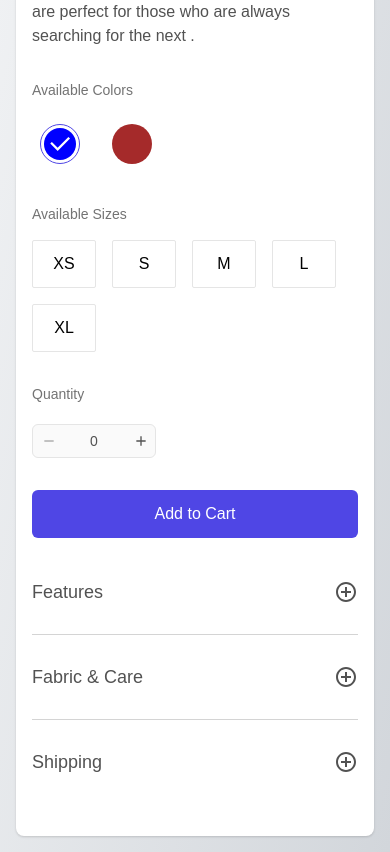
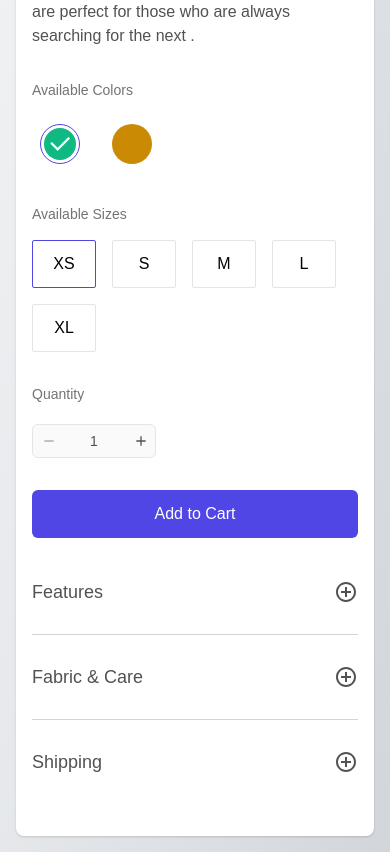
Before and after one commit to jsonyeung/great-frontend-projects, a React (Vite) app in the folder product-details-section/: page / in a window 390 px wide. Shown: the part 900-1752 px from the top of the page. Built offline with nearby package versions, Linux system fonts and the light colour scheme.

Commit message:
Implement and refactor props on components

```diff
--- a/product-details-section/src/App.tsx
+++ b/product-details-section/src/App.tsx
@@ -1,3 +1,5 @@
+import { useState } from "react";
+
 import Badge from "./components/Badge";
 import Rating from "./components/Rating";
 import ColorListOptions from "./components/ColorListOptions";
@@ -11,13 +13,24 @@ import PageContainer from "./components/PageContainer";
 import "@fontsource-variable/noto-sans";
 import "./app.css";
 
-import test from "../designs/Empty - Desktop.jpg";
+function App() {
+  const [quantity, setQuantity] = useState(1);
+  const [color, setColor] = useState("#10b982");
+  const [size, setSize] = useState("xs");
 
-function App() {
+  function handleAddToCart(e) {
+    e.preventDefault();
+    alert(
+      JSON.stringify({
+        quantity,
+        color,
+        size,
+      })
+    );
+  }
+
   return (
     <PageContainer>
-      {/* <img src={test} className='absolute top-0 left-0 opacity-20'/> */}
-
       {/* Gallery */}
       <div className="mx-4 my-2 md:my-4">
         <ProductGallery />
@@ -53,28 +66,104 @@ function App() {
         </div>
 
         {/* Add To Cart Form */}
-        <form className="mt-8 mb-3">
+        <form className="mt-8 mb-3" onSubmit={handleAddToCart}>
           <label className="block text-sm text-neutral-500">
             Available Colors
           </label>
-          <ColorListOptions />
+          <ColorListOptions
+            value={color}
+            onSelect={setColor}
+            options={[
+              { label: "green", value: "#10b982" },
+              { label: "yellow", value: "#ca8a04" },
+            ]}
+          />
 
           <label className="block mt-4 text-sm text-neutral-500">
             Available Sizes
           </label>
-          <MenuListOptions />
+
+          <MenuListOptions
+            value={size}
+            onSelect={setSize}
+            options={[
+              { label: "XS", value: "xs" },
+              { label: "S", value: "s" },
+              { label: "M", value: "m" },
+              { label: "L", value: "l" },
+              { label: "XL", value: "xl" },
+            ]}
+          />
 
           <label className="block mt-4 mb-5 text-sm text-neutral-500">
             Quantity
           </label>
-          <CounterInput />
 
-          <button className="mt-8 w-full rounded-md bg-indigo-600 p-3 text-white md:p-4 md:text-lg">
+          <CounterInput
+            value={quantity}
+            min={1}
+            max={10}
+            onChange={setQuantity}
+          />
+
+          <button
+            type="submit"
+            className="mt-8 w-full rounded-md bg-indigo-600 p-3 text-white md:p-4 md:text-lg"
+          >
             Add to Cart
           </button>
         </form>
 
-        <Accordion />
+        <Accordion
+          data={[
+            {
+              id: 0,
+              title: "Features",
+              content: (
+                <ul className="list-inside list-disc text-gray-600">
+                  <li>Designed for comfort and durability.</li>
+                  <li>
+                    Soft, breathable fabric ideal for travel and adventure.
+                  </li>
+                  <li>Lace front procket and adjustable hood.</li>
+                  <li>Minimalist design pairs well with any style.</li>
+                  <li>Made with eco-conscious materials.</li>
+                </ul>
+              ),
+            },
+            {
+              id: 1,
+              title: "Fabric & Care",
+              content: (
+                <ul className="list-inside list-disc text-gray-600">
+                  <li>Machine wash cold on a gentle cycle.</li>
+                  <li>
+                    Tumble dry on low heat with tennis balls to maintain loft.
+                  </li>
+                  <li>Do not iron; steam if necessary.</li>
+                  <li>Can be dry cleaned if preferred</li>
+                </ul>
+              ),
+            },
+            {
+              id: 2,
+              title: "Shipping",
+              content: (
+                <ul className="list-inside list-disc pr-10 text-gray-600">
+                  <li>
+                    Free standard shipping on all orders - no minimum spend
+                    required.
+                  </li>
+                  <li>Expedited shipping available at an additional cost.</li>
+                  <li>
+                    Packaged in biodegradable materials to reduce environmental
+                    impact
+                  </li>
+                </ul>
+              ),
+            },
+          ]}
+        />
       </section>
     </PageContainer>
   );
--- a/product-details-section/src/components/Accordian.tsx
+++ b/product-details-section/src/components/Accordian.tsx
@@ -1,51 +1,8 @@
 import { useState } from "react";
 import { RiAddCircleLine, RiIndeterminateCircleLine } from "react-icons/ri";
 
-function Accordion() {
+function Accordion({ data }) {
   const [isOpened, setIsOpened] = useState(new Set());
-
-  const data = [
-    {
-      id: 0,
-      title: "Features",
-      content: (
-        <ul className="list-inside list-disc text-gray-600">
-          <li>Designed for comfort and durability.</li>
-          <li>Soft, breathable fabric ideal for travel and adventure.</li>
-          <li>Lace front procket and adjustable hood.</li>
-          <li>Minimalist design pairs well with any style.</li>
-          <li>Made with eco-conscious materials.</li>
-        </ul>
-      ),
-    },
-    {
-      id: 1,
-      title: "Fabric & Care",
-      content: (
-        <ul className="list-inside list-disc text-gray-600">
-          <li>Machine wash cold on a gentle cycle.</li>
-          <li>Tumble dry on low heat with tennis balls to maintain loft.</li>
-          <li>Do not iron; steam if necessary.</li>
-          <li>Can be dry cleaned if preferred</li>
-        </ul>
-      ),
-    },
-    {
-      id: 2,
-      title: "Shipping",
-      content: (
-        <ul className="list-inside list-disc pr-10 text-gray-600">
-          <li>
-            Free standard shipping on all orders - no minimum spend required.
-          </li>
-          <li>Expedited shipping available at an additional cost.</li>
-          <li>
-            Packaged in biodegradable materials to reduce environmental impact
-          </li>
-        </ul>
-      ),
-    },
-  ];
 
   function handleAccordionItemToggle(itemData) {
     const results = new Set(isOpened);
--- a/product-details-section/src/components/ColorListOptions.tsx
+++ b/product-details-section/src/components/ColorListOptions.tsx
@@ -1,22 +1,14 @@
-import { useState } from "react";
 import { RiCheckLine } from "react-icons/ri";
 
-function ColorListOptions({}) {
-  const [selected, setSelected] = useState({ label: "blue", value: "blue" });
-
-  const options = [
-    { label: "blue", value: "blue" },
-    { label: "brown", value: "brown" },
-  ];
-
+function ColorListOptions({ value, options, onSelect }) {
   function handleColorSelect(option) {
-    setSelected(option);
+    if (onSelect) onSelect(option.value);
   }
 
   return (
     <div className="flex gap-8 px-2 py-6">
       {options.map((option) => {
-        const isSelected = option.label === selected.label;
+        const isSelected = option.value === value;
 
         return (
           <div
--- a/product-details-section/src/components/CounterInput.tsx
+++ b/product-details-section/src/components/CounterInput.tsx
@@ -3,27 +3,25 @@ import { RiAddFill, RiSubtractFill } from "react-icons/ri";
 
 import Tooltip from "./Tooltip";
 
-function CounterInput() {
-  const [count, setCount] = useState(0);
+function CounterInput({ value, min = 0, max = 10, onChange }) {
+  const handleOnChange = (incValue: number) => (e) => {
+    e.preventDefault();
+    let newValue = value + incValue;
 
-  const min = 0;
-  const max = 10;
+    if (newValue < min || newValue > max) {
+      return;
+    }
 
-  function handleIncrement(e) {
-    e.preventDefault();
-    setCount(Math.min(Math.max(min, count + 1), max));
-  }
-
-  function handleDecrement(e) {
-    e.preventDefault();
-    setCount(Math.min(Math.max(min, count - 1), max));
-  }
+    if (onChange) {
+      onChange(newValue);
+    }
+  };
 
   return (
     <div className="inline-flex rounded-md border border-neutral-200 bg-neutral-50">
       <button
-        onClick={handleDecrement}
-        disabled={count <= min}
+        onClick={handleOnChange(-1)}
+        disabled={value <= min}
         className="flex size-8 items-center justify-center disabled:cursor-not-allowed disabled:opacity-50"
       >
         <RiSubtractFill />
@@ -31,14 +29,15 @@ function CounterInput() {
 
       <input
         type="number"
-        value={count}
+        value={value}
         className="w-[3.6rem] appearance-textfield bg-transparent text-center text-sm font-medium"
         readOnly
       />
-      <Tooltip label="Insufficient stock" disabled={count < max}>
+
+      <Tooltip label="Insufficient stock" hidden={value < max}>
         <button
-          onClick={handleIncrement}
-          disabled={count >= max}
+          onClick={handleOnChange(1)}
+          disabled={value >= max}
           className="flex size-8 items-center justify-center disabled:cursor-not-allowed disabled:opacity-50"
         >
           <RiAddFill className="-mr-1" />
--- a/product-details-section/src/components/MenuListOptions.tsx
+++ b/product-details-section/src/components/MenuListOptions.tsx
@@ -1,28 +1,21 @@
-import { useState } from "react";
-
-function MenuListOptions() {
-  const [selected, setSelected] = useState(null);
-
-  const options = [
-    { label: "XS", value: "XS" },
-    { label: "S", value: "S" },
-    { label: "M", value: "M" },
-    { label: "L", value: "L" },
-    { label: "XL", value: "XL" },
-  ];
-
+function MenuListOptions({ options, value, onSelect }) {
   function handleMenuSelect(option) {
-    setSelected(option);
+    if (onSelect) {
+      onSelect(option.value);
+    }
   }
 
   return (
     <div className="flex flex-wrap gap-4 py-4">
       {options.map((option) => {
-        const isSelected = selected != null && option.label === selected.label;
+        const isSelected = value != null && option.value === value;
 
         return (
           <button
-            className={`h-12 w-16 rounded-sm border ${isSelected ? "border-indigo-600" : "border-neutral-200"} bg-transparent font-medium text-black`}
+            key={option.value}
+            className={`h-12 w-16 rounded-sm border ${
+              isSelected ? "border-indigo-600" : "border-neutral-200"
+            } bg-transparent font-medium text-black`}
             onClick={(e) => {
               e.preventDefault();
               handleMenuSelect(option);
--- a/product-details-section/src/components/Tooltip.tsx
+++ b/product-details-section/src/components/Tooltip.tsx
@@ -1,6 +1,6 @@
 import { useState } from "react";
 
-const Tooltip = ({ children, label, disabled }) => {
+const Tooltip = ({ children, label, hidden }) => {
   const [active, setActive] = useState(false);
 
   const showTooltip = () => {
@@ -19,7 +19,7 @@ const Tooltip = ({ children, label, disabled }) => {
     >
       {children}
 
-      {!disabled && active && (
+      {!hidden && active && (
         <div className="absolute flex bottom-full left-1/2 -translate-x-1/2 w-max pointer-events-none mb-1 px-2 py-1.5 bg-neutral-700 rounded-md text-center text-white text-sm after:content-[''] after:absolute after:left-1/2 after:top-[100%] after:-translate-x-1/2 after:border-8 after:border-x-transparent after:border-b-transparent after:border-t-gray-700">
           {label}
         </div>
```
